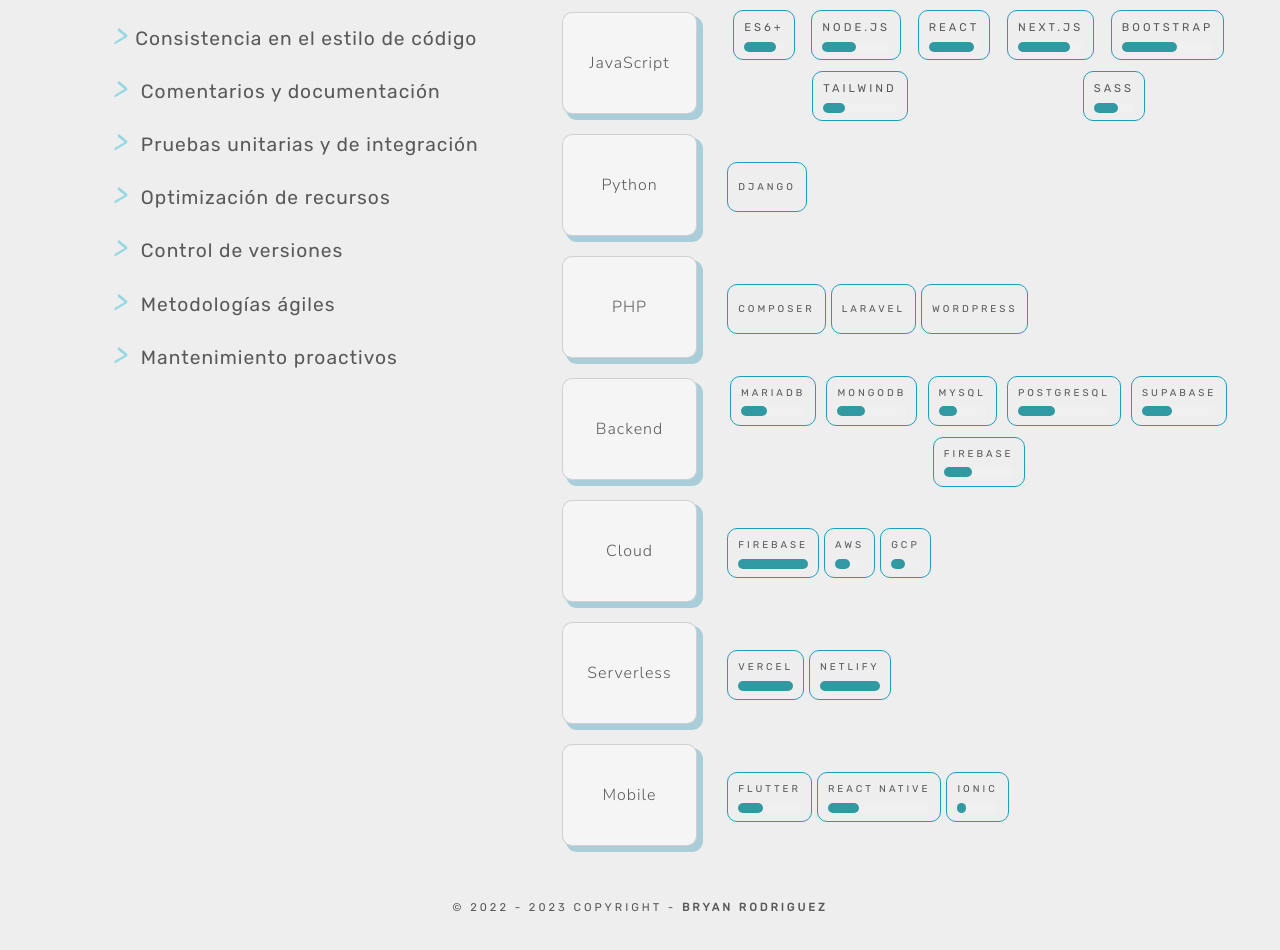
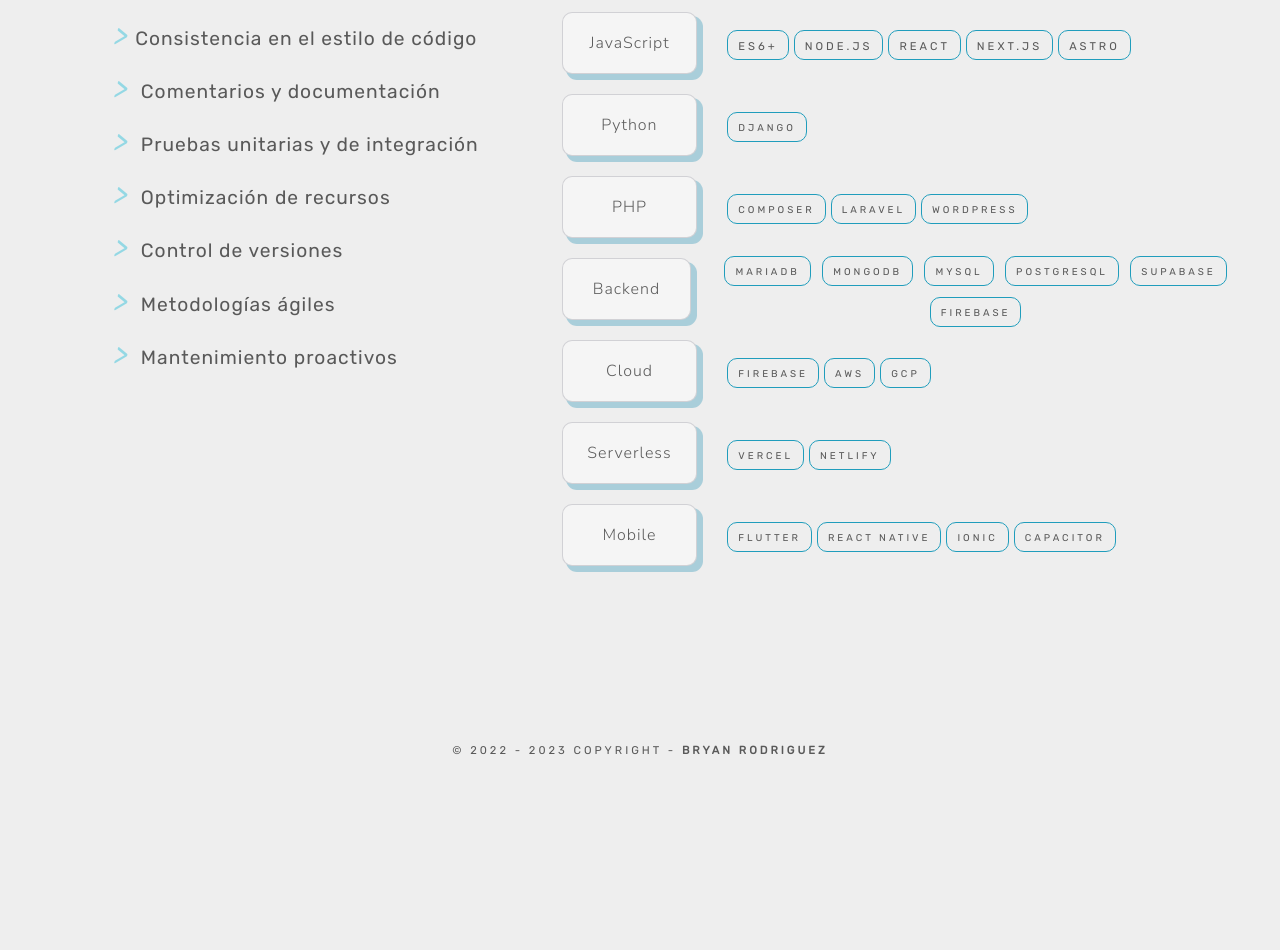
Before and after one commit to Serphp/portf-serph, a React (Vite) app: page / in a window 1280 px wide. Shown: the part 1100-2050 px from the top of the page. After the commit the page ends 1913 px from the top, so only its background shows below. Built offline with nearby package versions, Linux system fonts and the light colour scheme.

Commit message:
feat: Home > Tecnologias & global style

```diff
--- a/components/Experiences.jsx
+++ b/components/Experiences.jsx
@@ -54,11 +54,11 @@ export default function Experiences() {
                         {
                             fronted.map(({language, percentage}, i) => (
                                 <article className="boxsecond" key={i}>
-                                    <h4> {language}</h4>
-                                    <div className="progresbar">
+                                    <h4 style={{ marginTop: '-1px'}}> {language}</h4>
+                                    {/* <div className="progresbar">
                                     <div className="pprogress" style={{ width: `${percentage}%` }}>
                 {percentage !== 0 ? null : <h4>none</h4>}</div>
-                                    </div>
+                                    </div> */}
                                 </article>
                             ))
                         }
@@ -71,7 +71,7 @@ export default function Experiences() {
                     </div>
                     <div className="contsecond">
                         <li className="boxsecond">
-                            <h4 style={{ marginTop: '8px'}}> Django </h4>
+                            <h4 style={{ marginTop: '-1px'}}> Django </h4>
                         </li>
                     </div>
                 </article>
@@ -82,13 +82,13 @@ export default function Experiences() {
                     </div>
                     <div className="contsecond">
                         <li className="boxsecond">
-                            <h4 style={{ marginTop: '8px'}}> Composer </h4>
+                            <h4 style={{ marginTop: '-1px'}}> Composer </h4>
                         </li>
                         <li className="boxsecond">
-                            <h4 style={{ marginTop: '8px'}}> Laravel </h4>
+                            <h4 style={{ marginTop: '-1px'}}> Laravel </h4>
                         </li>
                         <li className="boxsecond">
-                            <h4 style={{ marginTop: '8px'}}> Wordpress </h4>
+                            <h4 style={{ marginTop: '-1px'}}> Wordpress </h4>
                         </li>
 
                     </div>
@@ -102,10 +102,10 @@ export default function Experiences() {
                         {
                             backend.map(({language, percentage}, index) => (
                                 <li className="boxsecond" key={index}>
-                                    <h4> {language}</h4>
-                                    <div className="progresbar">
+                                    <h4 style={{ marginTop: '-1px'}}> {language}</h4>
+                                    {/* <div className="progresbar">
                                     <div className="pprogress" style={{ width: `${percentage}%`}}></div>
-                                    </div>
+                                    </div> */}
                                 </li>
                             ))
                         }
@@ -120,10 +120,10 @@ export default function Experiences() {
                         {
                             cloud.map(({language, percentage}, index) => (
                                 <li className="boxsecond" key={index}>
-                                    <h4> {language}</h4>
-                                    <div className="progresbar">
+                                    <h4 style={{ marginTop: '-1px'}}> {language}</h4>
+                                    {/* <div className="progresbar">
                                     <div className="pprogress" style={{ width: `${percentage}%`}}></div>
-                                    </div>
+                                    </div> */}
                                 </li>
                             ))
                         }
@@ -138,10 +138,10 @@ export default function Experiences() {
                         {
                             serverless.map(({language, percentage}, index) => (
                                 <li className="boxsecond" key={index}>
-                                    <h4> {language}</h4>
-                                    <div className="progresbar">
+                                    <h4 style={{ marginTop: '-1px'}}> {language}</h4>
+                                    {/* <div className="progresbar">
                                     <div className="pprogress" style={{ width: `${percentage}%`}}></div>
-                                    </div>
+                                    </div> */}
                                 </li>
                             ))
                         }
@@ -156,10 +156,10 @@ export default function Experiences() {
                         {
                             Mobile.map(({language, percentage}, index) => (
                                 <li className="boxsecond" key={index}>
-                                    <h4> {language}</h4>
-                                    <div className="progresbar">
+                                    <h4 style={{ marginTop: '-1px'}}> {language}</h4>
+                                    {/* <div className="progresbar">
                                     <div className="pprogress" style={{ width: `${percentage}%`}}></div>
-                                    </div>
+                                    </div> */}
                                 </li>
                             ))
                         }
--- a/serph/Mobile.js
+++ b/serph/Mobile.js
@@ -14,4 +14,9 @@ export const Mobile = [
         percentage: 20,
         status: 'Full Stack',
     },
+    {
+        language: 'Capacitor',
+        percentage: 20,
+        status: 'Full Stack',
+    }
 ]
--- a/serph/fronted.js
+++ b/serph/fronted.js
@@ -24,19 +24,8 @@ export const fronted = [
 
     },
     {
-        language: 'Bootstrap',
-        percentage: 60,
-        status: 'Full Stack',
-
-    },
-    {
-        language: 'Tailwind',
+        language: 'Astro',
         percentage: 30,
         status: 'Full Stack',
-    },
-    {
-        language: 'SASS',
-        percentage: 60,
-        status: 'Full Stack',
-    },
+    }
 ]
--- a/src/styles/Global.scss
+++ b/src/styles/Global.scss
@@ -1282,13 +1282,13 @@ code {
   }
 .boxitem {
   width: 20%;
-  height: 50px;
+  height: 30px;
   //border: red solid 1px;
   display: flex;
   align-items: center;
   justify-content: center;
   margin: 10px;
-  padding: 50px;
+  padding: 30px;
   background-color: rgba(245, 245, 245, 0.969);
   border-radius: 10px;
   box-shadow: 5px 5px 0px 1px rgba(102, 175, 199, 0.511);
@@ -1323,7 +1323,7 @@ code {
 .boxsecond{
   font-style: normal;
   list-style-type: none;
-  height: 50px;
+  height: 30px;
   margin: 0 auto;
   padding: 10px;
   border: #209dbc solid 1px;
```
